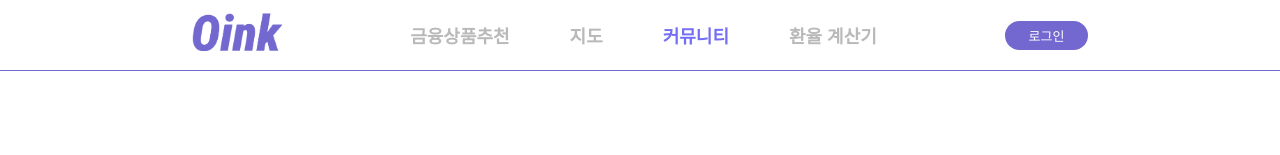
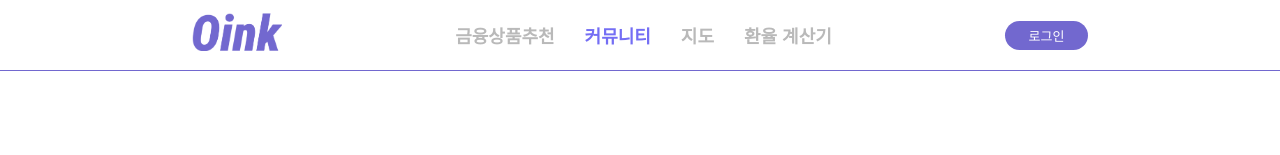
Before and after one commit to yuna-kim-12/oink, a Vue app in the folder final-pjt-front/: page /community in a window 1280 px wide. Shown: the top 155 px of the page. Built offline with nearby package versions, Linux system fonts and the light colour scheme; no server answers; what vue3-apexcharts, vue3-kakao-maps would draw is missing.

Commit message:
navbar, 홈페이지 수정

```diff
--- a/final-pjt-front/src/components/common/Nav.vue
+++ b/final-pjt-front/src/components/common/Nav.vue
@@ -7,8 +7,8 @@
     </h1>
     <div class="real-nav">
       <RouterLink :to="{name:'recommend'}">금융상품추천</RouterLink>
+      <RouterLink :to="{name:'community'}">커뮤니티</RouterLink>
       <RouterLink :to="{name:'map'}">지도</RouterLink>
-      <RouterLink :to="{name:'community'}">커뮤니티</RouterLink>
       <RouterLink :to="{name:'exchange'}">환율 계산기</RouterLink>
     </div>
 
@@ -82,7 +82,7 @@
 }
 
 .real-nav a {
-  padding: 12px 30px;
+  padding: 12px 15px;
   color: #B9B9B9;
   font-size: 18px;
   font-weight: 600;
@@ -110,7 +110,7 @@
   border-radius: 50%;
   height: 32px;
   width: 35px;
-  margin-right: 20px;
+  margin-right: 10px;
 }
 
 
--- a/final-pjt-front/src/views/HomeView.vue
+++ b/final-pjt-front/src/views/HomeView.vue
@@ -33,7 +33,9 @@
                 <h2><span>나와 같은 목표</span>를 가진<br>사람들의 소식을 만나보실 수도 있어요</h2>
                 <img src="@/assets/images/coin.png" alt="coin-img">
             </div>
-            <img src="@/assets/images/community.png" alt="">
+            <RouterLink :to="{ name: 'community' }">
+                <img src="@/assets/images/community.png" alt="">
+            </RouterLink>
         </div>
 
         <div class="scroll-animation">
@@ -172,7 +174,7 @@
     text-align: center;
 }
 
-.community-intro>img {
+.community-intro a >img {
     display: block;
     width: 80%;
     max-width: 1000px;
```
